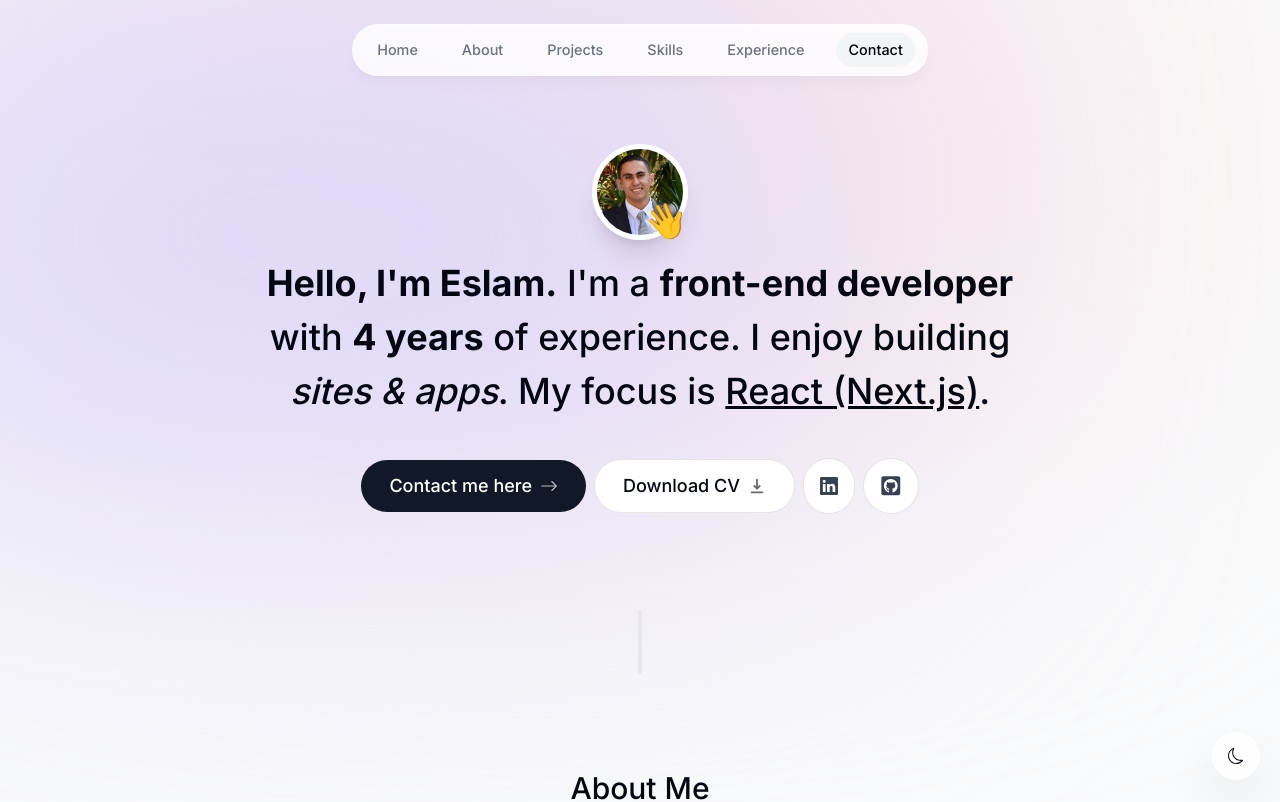
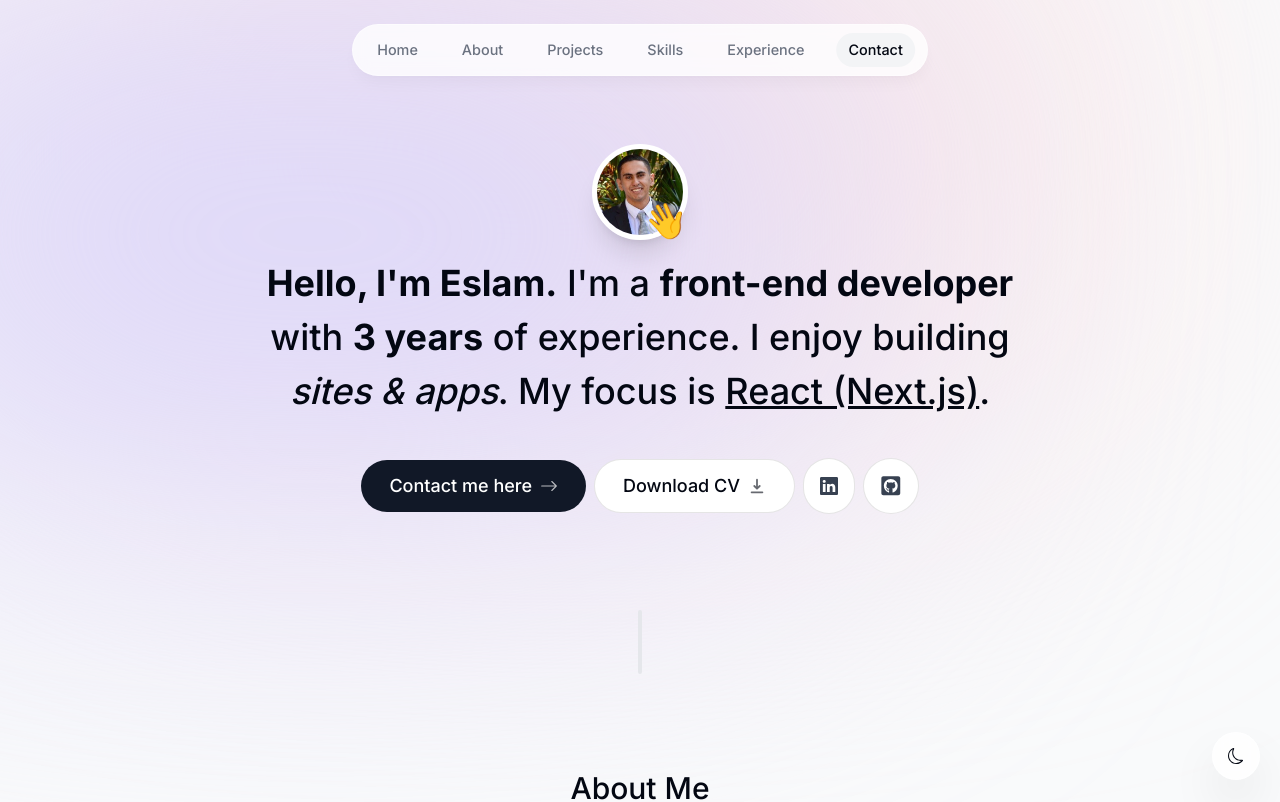
Before and after one commit to EslamMohamed74/New-Portfolio, a Next.js app: page / in a window 1280 px wide. Shown: the top 802 px of the page. Built offline with nearby package versions, Linux system fonts and the light colour scheme; no server answers.

Commit message:
make years of experience dynamic

```diff
--- a/components/intro.tsx
+++ b/components/intro.tsx
@@ -13,6 +13,27 @@ import { useActiveSectionContext } from "@/context/active-section-context";
 export default function Intro() {
   const { ref } = useSectionInView("Home", 0.5);
   const { setActiveSection, setTimeOfLastClick } = useActiveSectionContext();
+
+  // Calculate years of experience dynamically starting from July 2020
+  const calculateExperience = (startYear: number, startMonth: number) => {
+    const startDate = new Date(startYear, startMonth, 1); // July 1, 2020
+    const currentDate = new Date();
+
+    let years = currentDate.getFullYear() - startDate.getFullYear();
+    const months = currentDate.getMonth() - startDate.getMonth();
+
+    // If we haven't reached the anniversary month this year, subtract 1
+    if (
+      months < 0 ||
+      (months === 0 && currentDate.getDate() < startDate.getDate())
+    ) {
+      years--;
+    }
+
+    return Math.max(years, 1); // Ensure at least 1 year is shown
+  };
+
+  const yearsOfExperience = calculateExperience(2020, 6); // July = month 6 (0-indexed)
 
   return (
     <section
@@ -64,8 +85,9 @@ export default function Intro() {
       >
         <span className="font-bold">Hello, I'm Eslam.</span> I'm a{" "}
         <span className="font-bold">front-end developer</span> with{" "}
-        <span className="font-bold">4 years</span> of experience. I enjoy
-        building <span className="italic">sites & apps</span>. My focus is{" "}
+        <span className="font-bold">{yearsOfExperience} years</span> of
+        experience. I enjoy building{" "}
+        <span className="italic">sites & apps</span>. My focus is{" "}
         <span className="underline">React (Next.js)</span>.
       </motion.h1>
 
```
